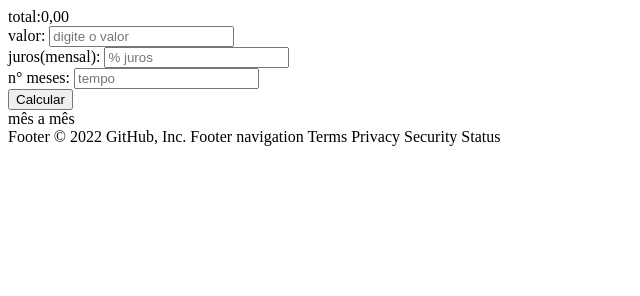
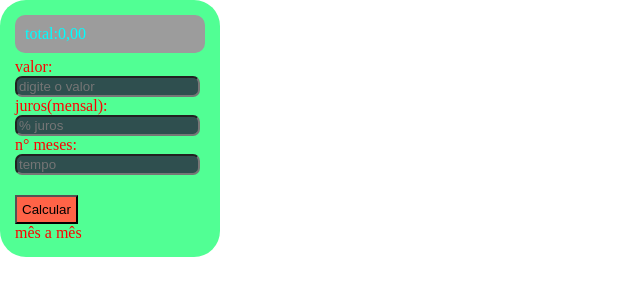
Before and after one commit to paidopatoabc/primeiroe_3t, a plain HTML site: page Index.html in a window 1280 px wide. Shown: the whole page, without its empty margins (0-640 px from the left). Drawn offline with Linux system fonts and the light colour scheme.

Commit message:
Update Index.html

```diff
--- a/Index.html
+++ b/Index.html
@@ -7,24 +7,22 @@
     <meta name="viewport" content="width=device-width, initial-scale=1.0">
     <title>PrimeiroE</title>
     <script src="estudo.js"></script>
+
+    <link rel="stylesheet" href="geral.css">
+
 </head>
 
 <body>
     <div class="calculadora">
-        <span id="total">total:0,00</span><br>
+        <div id="pstotal">
+            <span id="total">total:0,00</span><br>
+        </div>
         valor: <input id="valor" placeholder="digite o valor" type="text"><br>
         juros(mensal): <input id="juros" placeholder="% juros" type="text"><br>
         n° meses: <input id="meses" placeholder="tempo" type="text"><br>
-        <button onclick="calcula()">Calcular</button><br>
+        <button id="btncal" onclick="calcula()">Calcular</button><br>
         <span id="mes">mês a mês</span>
     </div>
 </body>
 
 </html>
-Footer
-© 2022 GitHub, Inc.
-Footer navigation
-Terms
-Privacy
-Security
-Status
```
